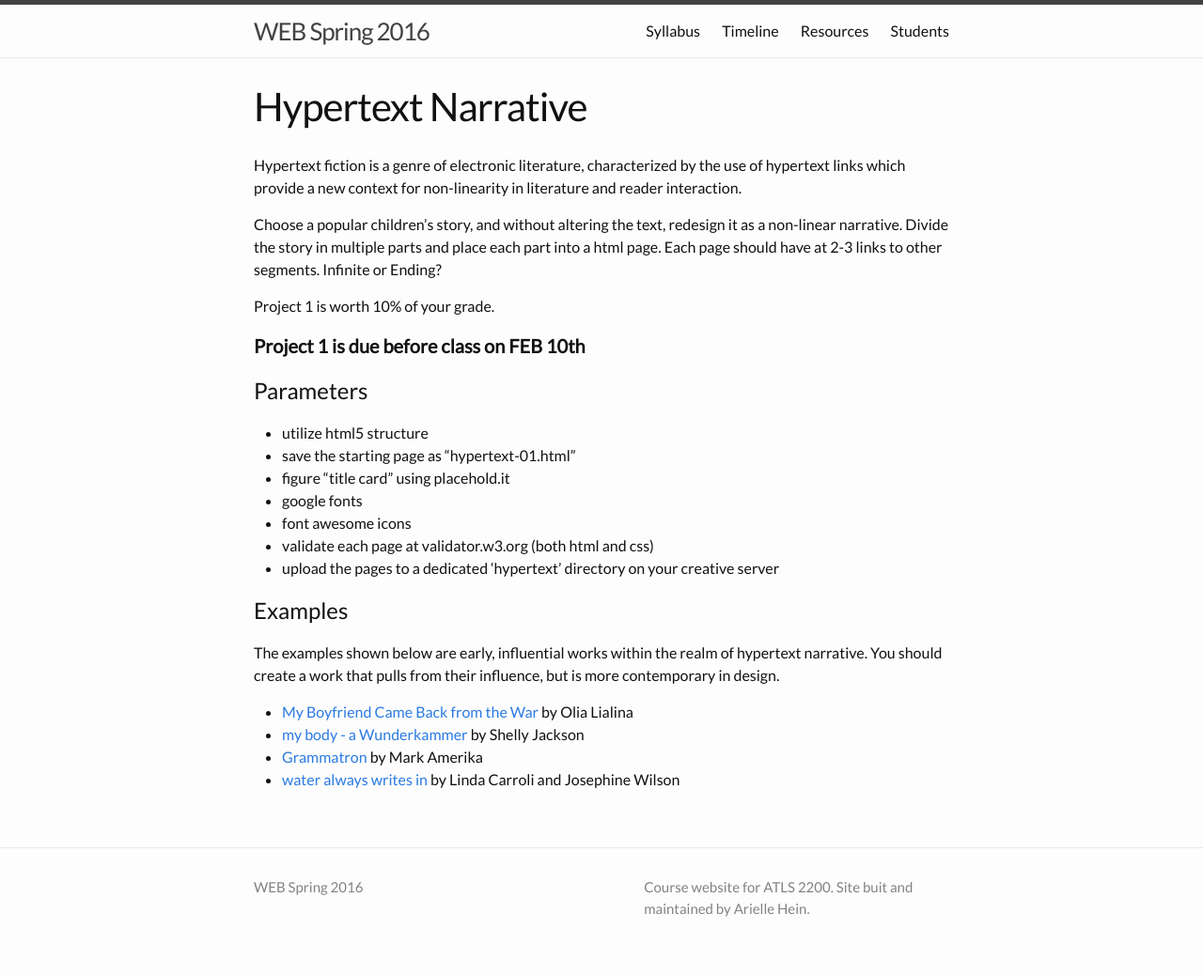
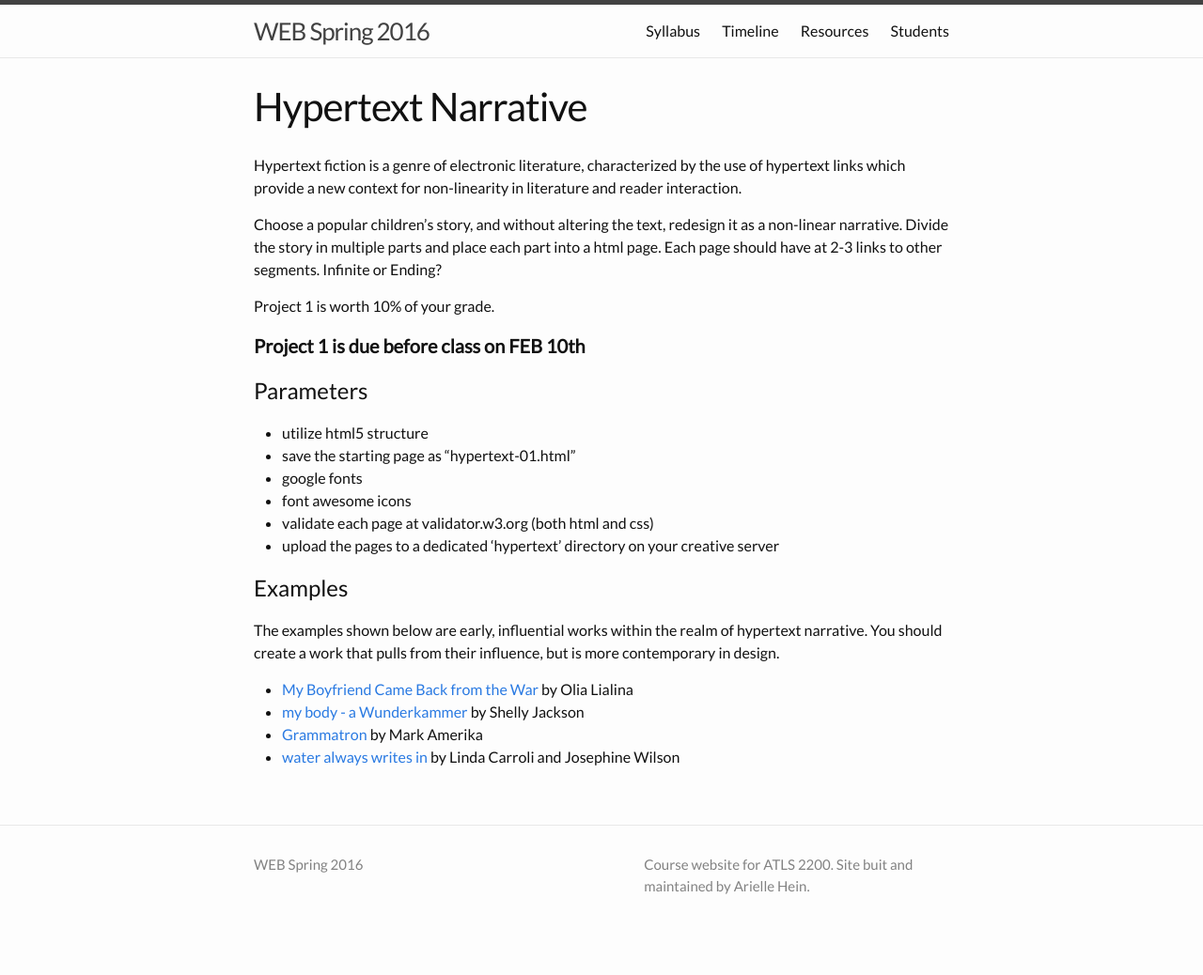
Before and after one commit to coloringchaos/web-spring-16, a Jekyll site: the page built from assignments/project-1.md, in a window 1280 px wide. Shown: the whole page at 94% size. Built offline with Jekyll 4.4.1, drawn with Linux system fonts in a browser that asks for light colours; after the commit the page ends 1014 px from its top, so only the background shows below that.

Commit message:
updating p1

```diff
--- a/assignments/project-1.md
+++ b/assignments/project-1.md
@@ -15,7 +15,6 @@ Project 1 is worth 10% of your grade.
 # Parameters
 + utilize html5 structure
 + save the starting page as "hypertext-01.html"
-+ figure "title card" using placehold.it
 + google fonts
 + font awesome icons
 + validate each page at validator.w3.org (both html and css)
```
